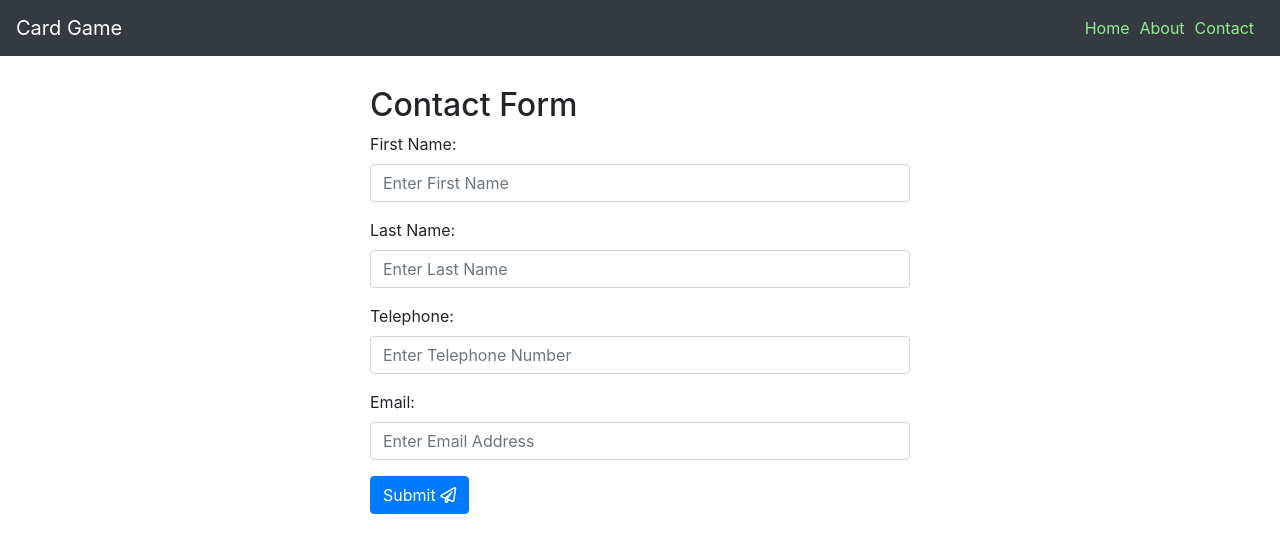
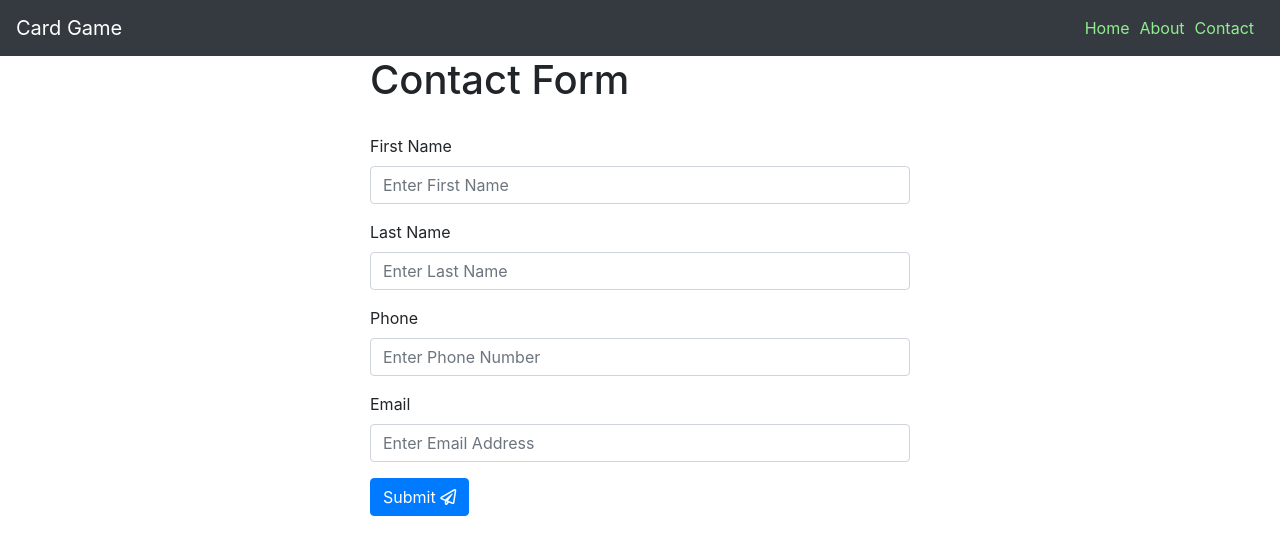
Before and after one commit to louisery/NoroffFinalCA, a React app: page /#/contact in a window 1280 px wide. Shown: the top 554 px of the page. Built offline with nearby package versions, Linux system fonts and the light colour scheme.

Commit message:
created form validation to the contact form

```diff
--- a/src/components/contactComponent.jsx
+++ b/src/components/contactComponent.jsx
@@ -1,27 +1,155 @@
 import React from 'react';
 
+/** Source
+ * https://www.youtube.com/watch?v=4CeTFW4agRw
+ * Followed this Youtube tutorial for form validation
+ */
+
+const emailRegex = RegExp(/^[a-zA-Z0-9._-]+@[a-zA-Z0-9.-]+\.[a-zA-Z]{2,4}$/);
+const phoneRegex = RegExp(/^\(?([0-9]{3})\)?[-. ]?([0-9]{3})[-. ]?([0-9]{4})$/);
+
+const formValid = ({ formErrors, ...rest }) => {
+    let valid = true;
+
+    Object.values(formErrors).forEach(val => {
+        val.length > 0 && (valid = false);
+    });
+
+    Object.values(rest).forEach(val => {
+        val === '' && (valid = false);
+    });
+
+    return valid;
+};
+
 export default class ContactComponent extends React.Component {
+    constructor(props) {
+        super(props);
+
+        this.state = {
+            inputFirstName: '',
+            inputLastName: '',
+            inputPhone: '',
+            inputEmail: '',
+            formErrors: {
+                inputFirstName: '',
+                inputLastName: '',
+                inputPhone: '',
+                inputEmail: ''
+            }
+        };
+    }
+
+    handleSubmit = e => {
+        e.preventDefault();
+
+        if (formValid(this.state)) {
+            console.log(`
+            --Submitted Contact Form--
+            First Name: ${this.state.inputFirstName}
+            Last Name: ${this.state.inputLastName}
+            Phone: ${this.state.inputPhone}
+            Email: ${this.state.inputEmail}
+          `);
+        } else {
+            console.error('Invalid Form');
+        }
+    };
+
+    handleChange = e => {
+        e.preventDefault();
+        const { name, value } = e.target;
+        let formErrors = { ...this.state.formErrors };
+
+        switch (name) {
+            case 'inputFirstName':
+                formErrors.inputFirstName =
+                    value.length < 2 ? 'Minimum 2 characters required' : '';
+                break;
+            case 'inputLastName':
+                formErrors.inputLastName =
+                    value.length < 2 ? 'Minimum 2 characters required' : '';
+                break;
+            case 'inputPhone':
+                formErrors.inputPhone = phoneRegex.test(value)
+                    ? ''
+                    : 'The number format should be: xxx xxx xxxx, xxx-xxx-xxxx or xxx.xxx.xxxx'
+                break;
+            default:
+                break;
+            case 'inputEmail':
+                formErrors.inputEmail = emailRegex.test(value)
+                    ? ''
+                    : 'Invalid email address';
+                break;
+        }
+
+        this.setState({ formErrors, [name]: value }, () => console.log(this.state));
+    };
+
     render() {
+        const { formErrors } = this.state;
+
         return (
             <div className="[ row ]">
                 <div className="[ col-sm-6 ] [ col-centered ]">
-                    <form className="[ form ]">
-                        <h2>Contact Form</h2>
+                    <h1>Contact Form</h1>
+                    <form className="[ form ]" onSubmit={this.handleSubmit} noValidate>
                         <div className="[ form-group ]">
-                            <label for="inputFirstName">First Name:</label>
-                            <input type="text" className="[ form-control ]" id="firstName" placeholder="Enter First Name"></input>
+                            <label htmlFor="inputFirstName">First Name</label>
+                            <input
+                                type="text"
+                                name="inputFirstName"
+                                placeholder="Enter First Name"
+                                className={`[ form-control ] [ ${formErrors.inputFirstName.length > 0 ? 'form-invalid' : ''} ]`}
+                                noValidate
+                                onChange={this.handleChange}
+                            />
+                            {formErrors.inputFirstName.length > 0 && (
+                                <span className="[ form__error ]">{formErrors.inputFirstName}</span>
+                            )}
                         </div>
                         <div className="[ form-group ]">
-                            <label for="inputLastName">Last Name:</label>
-                            <input type="text" className="[ form-control ]" id="lastName" placeholder="Enter Last Name"></input>
+                            <label htmlFor="inputLastName">Last Name</label>
+                            <input
+                                type="text"
+                                name="inputLastName"
+                                placeholder="Enter Last Name"
+                                className={`[ form-control ] [ ${formErrors.inputLastName.length > 0 ? 'form-invalid' : ''} ]`}
+                                noValidate
+                                onChange={this.handleChange}
+                            />
+                            {formErrors.inputLastName.length > 0 && (
+                                <span className="[ form__error ]">{formErrors.inputLastName}</span>
+                            )}
                         </div>
                         <div className="[ form-group ]">
-                            <label for="inputTelephone">Telephone:</label>
-                            <input type="number" className="[ form-control ]" id="telephone" placeholder="Enter Telephone Number"></input>
+                            <label htmlFor="inputPhone">Phone</label>
+                            <input
+                                type="phone"
+                                name="inputPhone"
+                                placeholder="Enter Phone Number"
+                                className={`[ form-control ] [ ${formErrors.inputPhone.length > 0 ? 'form-invalid' : ''} ]`}
+                                noValidate
+                                onChange={this.handleChange}
+                            />
+                            {formErrors.inputPhone.length > 0 && (
+                                <span className="[ form__error ]">{formErrors.inputPhone}</span>
+                            )}
                         </div>
                         <div className="[ form-group ]">
-                            <label for="inputEmail">Email:</label>
-                            <input type="email" className="[ form-control ]" id="email" placeholder="Enter Email Address"></input>
+                            <label htmlFor="inputEmail">Email</label>
+                            <input
+                                type="email"
+                                name="inputEmail"
+                                placeholder="Enter Email Address"
+                                className={`[ form-control ] [ ${formErrors.inputEmail.length > 0 ? 'form-invalid' : ''} ]`}
+                                noValidate
+                                onChange={this.handleChange}
+                            />
+                            {formErrors.inputEmail.length > 0 && (
+                                <span className="[ form__error ]">{formErrors.inputEmail}</span>
+                            )}
                         </div>
                         <button type="submit" class="[ btn btn-primary ]">Submit <i class="far fa-paper-plane"></i></button>
                     </form>
--- a/src/styles/partials/_contact.scss
+++ b/src/styles/partials/_contact.scss
@@ -1,3 +1,7 @@
 .form {
     margin-top: 30px;
+
+    &__error {
+        color: red;
+    }
 }
```
